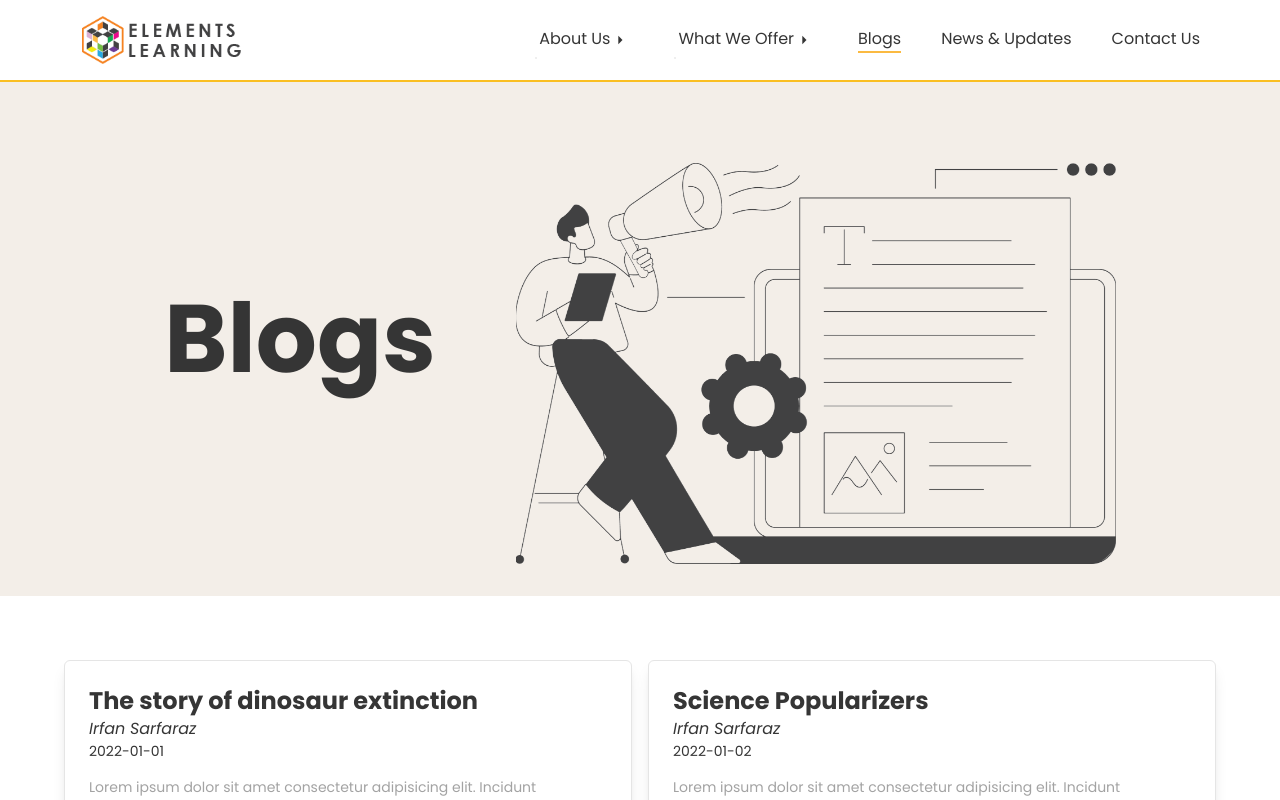
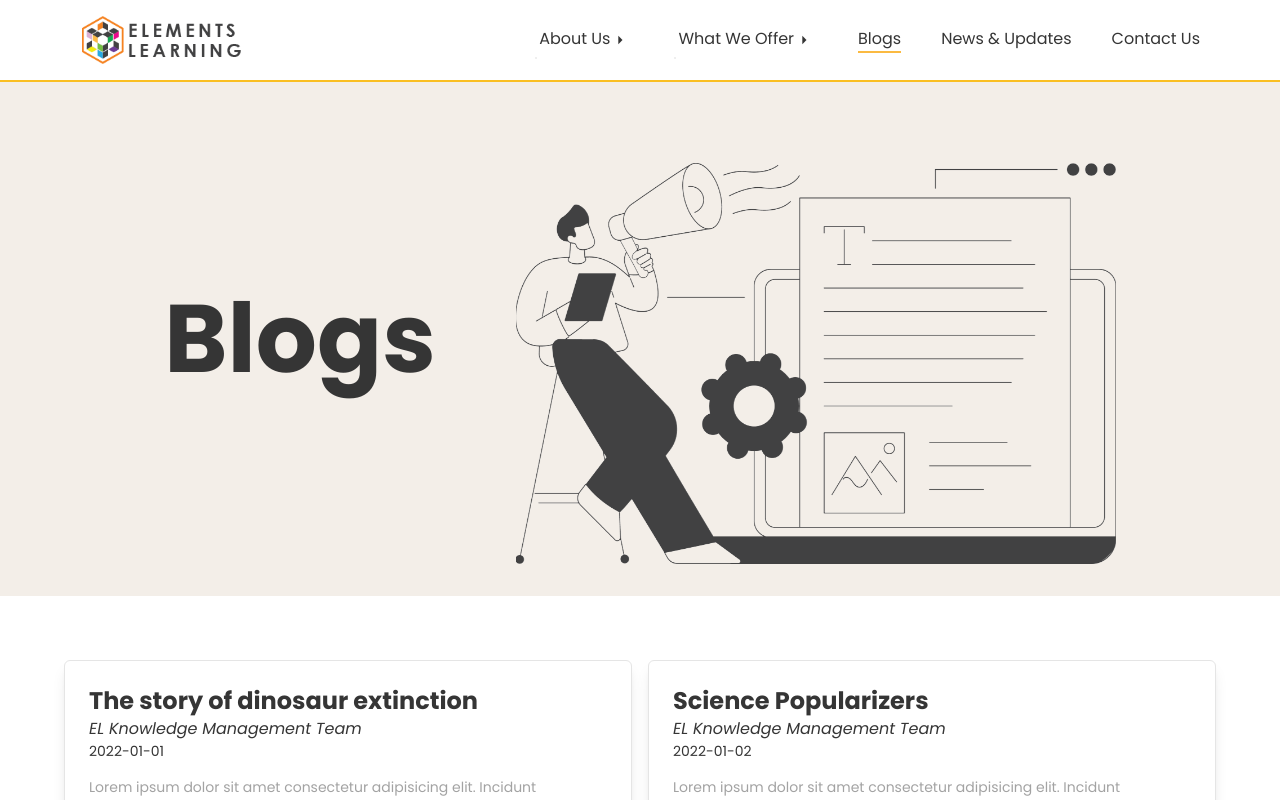
Before and after one commit to TahaShah141/elements-learning, a React (Vite) app: page /blogs in a window 1280 px wide. Shown: the top 800 px of the page. Built offline with nearby package versions, Linux system fonts and the light colour scheme.

Commit message:
other changes

```diff
--- a/src/Pages/LandingPage/Hero.jsx
+++ b/src/Pages/LandingPage/Hero.jsx
@@ -8,7 +8,7 @@ export const Hero = () => {
   return (
     <>
       <div className="py-10 xs:py-16 sm:py-24 md:max-w-lg flex w-full flex-col gap-4 lg:gap-8">
-        <StaggeredHeaders containerClass="px-10 md:px-0 text-6xl sm:text-8xl md:text-7xl lg:text-8xl xl:text-9xl text-[#353535] font-bold" headers={["Life", "Long", "Learning."]}/>
+        <StaggeredHeaders headers={["Learning.", "Through", "Life"]} containerClass="px-10 md:px-0 text-6xl sm:text-8xl md:text-7xl lg:text-8xl xl:text-9xl text-[#353535] font-bold"/>
         <SlidingDiv className="px-10 md:px-0" direction={"bottom"} px={10} delay={1}>
           <p className="text-xs xs:text-sm lg:text-xl">Welcome to Elements Learning (EL), where we're reshaping K-12 education from the ground up.</p>
         </SlidingDiv>
--- a/src/constants/AboutPage/goals.js
+++ b/src/constants/AboutPage/goals.js
@@ -1,11 +1,4 @@
 export const goals = [
-  {
-    color: "#A7E4F9",
-    innerBg: "#6DD1F5",
-    title: "Access",
-    src: "/aboutpage/access.png",
-    content: "We prioritize accessibility by providing easily accessible learning resources for educators, parents, and students, ensuring seamless learning experiences for all.",
-  },
   {
     color: "#CAB9DB",
     innerBg: "#A98CC2",
@@ -20,4 +13,11 @@ export const goals = [
     src: "/aboutpage/relevance.png",
     content: "Our focus is on delivering engaging and relevant educational experiences that prepare students for success in a rapidly evolving world, ensuring their learning experiences are impactful and meaningful."
   },
+  {
+    color: "#A7E4F9",
+    innerBg: "#6DD1F5",
+    title: "Access",
+    src: "/aboutpage/access.png",
+    content: "We prioritize accessibility by providing easily accessible learning resources for educators, parents, and students, ensuring seamless learning experiences for all.",
+  },
 ]
--- a/src/constants/Blogs/dinosaurExtinction.jsx
+++ b/src/constants/Blogs/dinosaurExtinction.jsx
@@ -5,7 +5,7 @@ import { BlogParagraph } from "@/components/blogComponents/BlogParagraph";
 export const dinosaurExtinction = {
   id: "1",
   title: "The story of dinosaur extinction",
-  author: "Irfan Sarfaraz",
+  author: "EL Knowledge Management Team",
   date: "2022-01-01",
   summary: "",
   headerSrc: "",
--- a/src/constants/Blogs/missingHumanLink.jsx
+++ b/src/constants/Blogs/missingHumanLink.jsx
@@ -3,7 +3,7 @@ import { BlogParagraph } from "@/components/blogComponents/BlogParagraph";
 export const missingHumanLink = {
   id: "3",
   title: "The missing link of humans - it is still missing!",
-  author: "Irfan Sarfaraz",
+  author: "EL Knowledge Management Team",
   summary: "",
   date: "2022-01-03",
   headerSrc: "",
--- a/src/constants/Blogs/sciencePopularizers.jsx
+++ b/src/constants/Blogs/sciencePopularizers.jsx
@@ -3,7 +3,7 @@ import { BlogParagraph } from "@/components/blogComponents/BlogParagraph";
 export const sciencePopularizers = {
   id: "2",
   title: "Science Popularizers",
-  author: "Irfan Sarfaraz",
+  author: "EL Knowledge Management Team",
   summary: "",
   date: "2022-01-02",
   headerSrc: "",
--- a/src/constants/Blogs/solarSystem.jsx
+++ b/src/constants/Blogs/solarSystem.jsx
@@ -5,7 +5,7 @@ import { BlogParagraph } from "@/components/blogComponents/BlogParagraph";
 export const solarSystem = {
   id: "4",
   title: "Our Solar System",
-  author: "Irfan Sarfaraz",
+  author: "EL Knowledge Management Team",
   summary: "",
   date: "2022-01-01",
   headerSrc: "",
```
